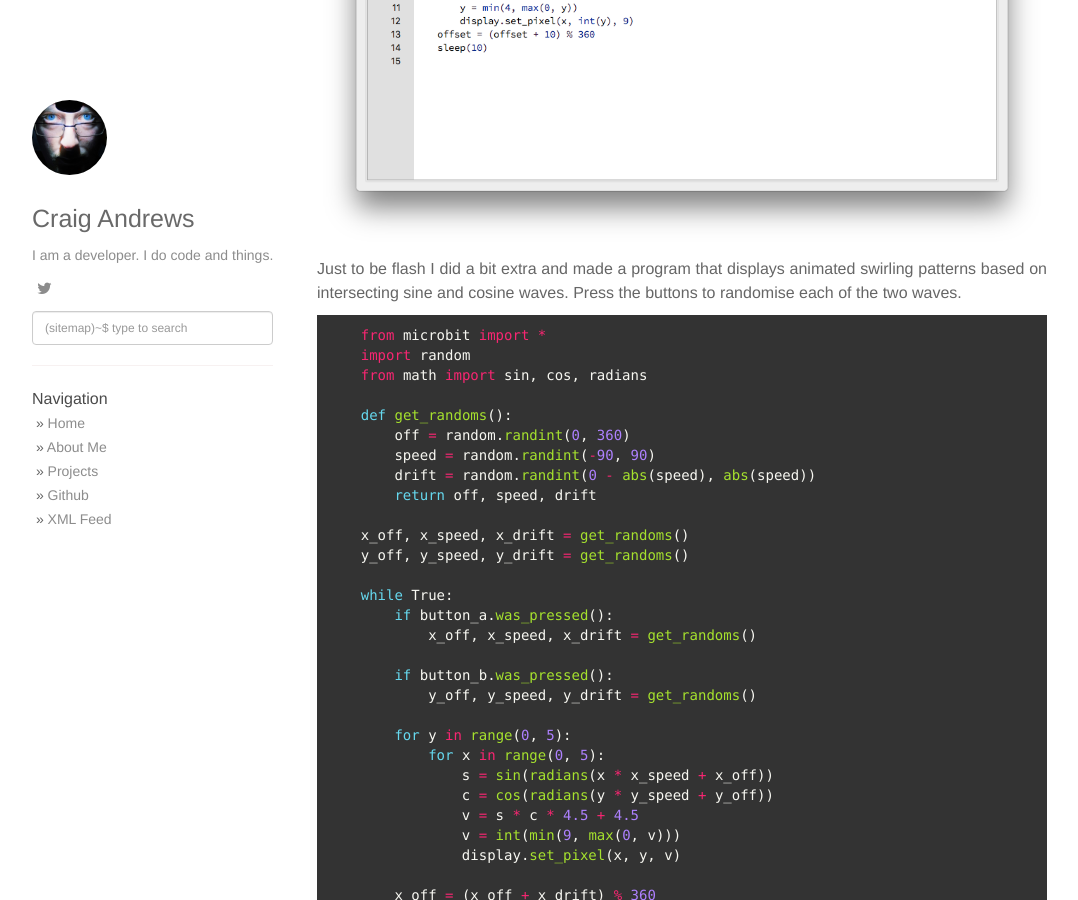
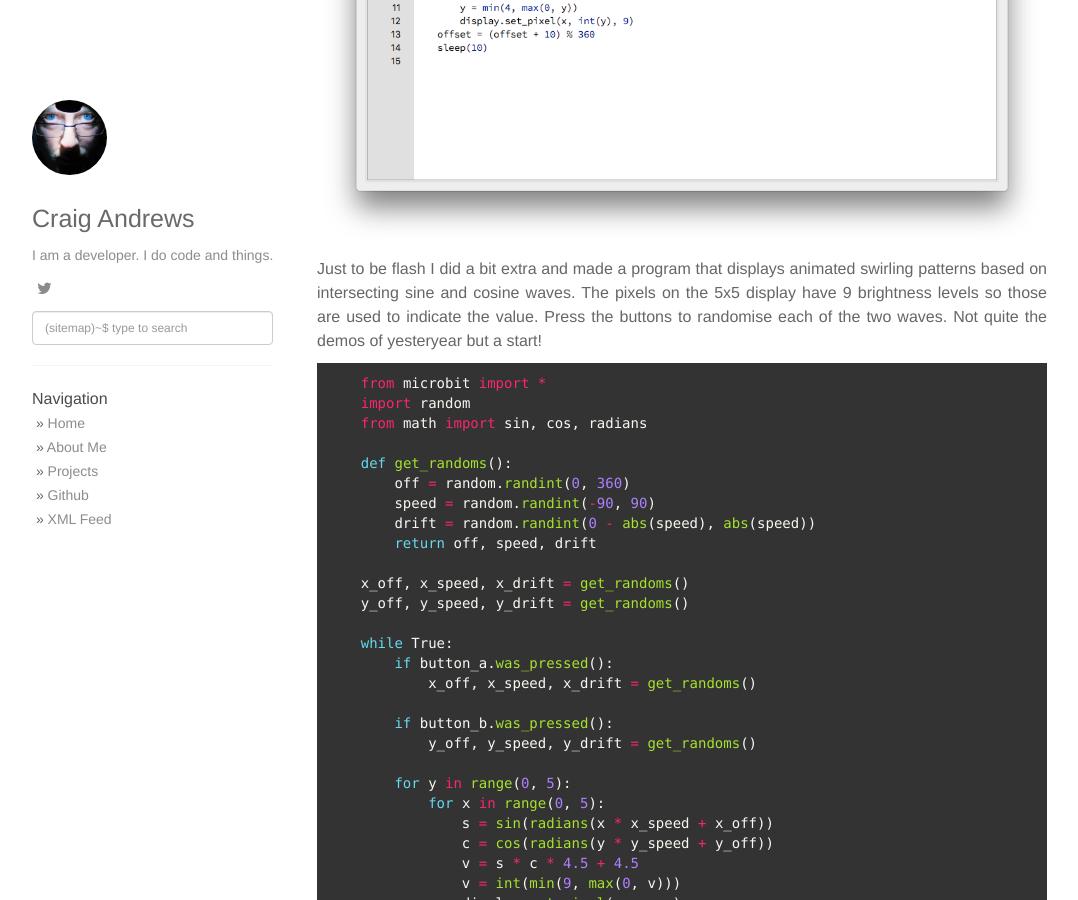
Before and after one commit to doozr/doozr.github.io, a Jekyll site: the page built from _posts/2016-10-31-bbc_micro_bit_for_fun_not_profit.md, in a window 1280 px wide and 900 px high, scrolled down 3617 px. Shown: the whole window, without its empty margins (53-1131 px from the left). Built offline with Jekyll 4.4.1, drawn with Linux system fonts in a browser that asks for light colours; nearby versions of some CDN libraries; comment, search, counter and statistics services are not loaded.

Commit message:
Explain swirly patterns

```diff
--- a/_posts/2016-10-31-bbc_micro_bit_for_fun_not_profit.md
+++ b/_posts/2016-10-31-bbc_micro_bit_for_fun_not_profit.md
@@ -137,8 +137,10 @@ was interesting ...)
 ![Mu](/images/bbc_micro_bit_for_fun_not_profit/mu.png){:style="max-width: 100%; margin-left: auto; margin-right: auto; display: block;"}
 
 Just to be flash I did a bit extra and made a program that displays animated
-swirling patterns based on intersecting sine and cosine waves. Press the
-buttons to randomise each of the two waves.
+swirling patterns based on intersecting sine and cosine waves. The pixels on the
+5x5 display have 9 brightness levels so those are used to indicate the value.
+Press the buttons to randomise each of the two waves. Not quite the demos
+of yesteryear but a start!
 
     {% highlight python %}
     from microbit import *
```
